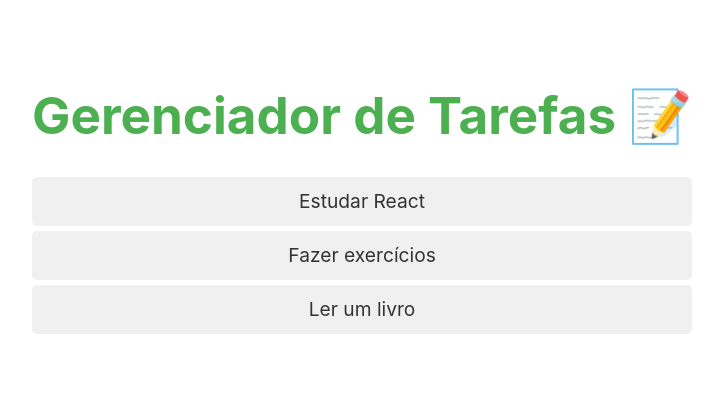
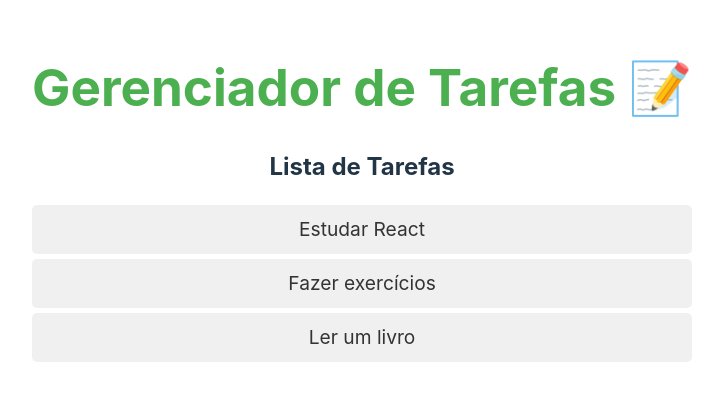
Before and after one commit to Matheus-Freitas0/task-manager-react, a React (Vite) app: page / in a window 1280 px wide. Shown: the part 199-600 px from the top of the page, without its empty margins (368-1091 px from the left). Built offline with nearby package versions, Linux system fonts and the light colour scheme.

Commit message:
title in components has been added

```diff
--- a/src/App.jsx
+++ b/src/App.jsx
@@ -1,6 +1,7 @@
 import "./App.css";
 import React from "react";
 import Tarefa from "./components/Tarefa";
+import Titulo from "./components/Titulo";
 function App() {
   const tarefas = [
     { id: 1, nome: "Estudar React" },
@@ -10,6 +11,7 @@ function App() {
   return (
     <div>
       <h1>Gerenciador de Tarefas 📝</h1>
+      <Titulo texto="Lista de Tarefas" />
       <ul>
         {tarefas.map((tarefa) => (
           <Tarefa key={tarefa.id} nome={tarefa.nome} />
--- /dev/null
+++ b/src/components/Titulo.jsx
@@ -0,0 +1,4 @@
+function Titulo({ texto }) {
+  return <h2>{texto}</h2>;
+}
+export default Titulo;
```
